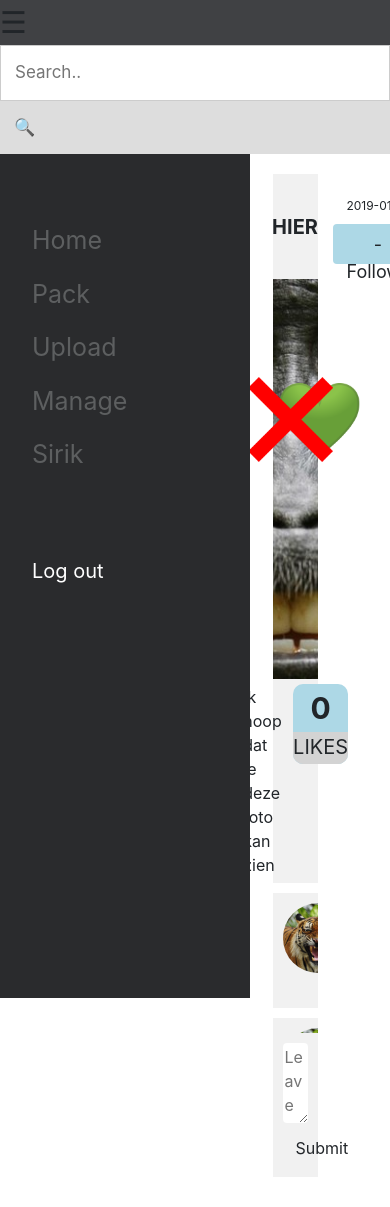
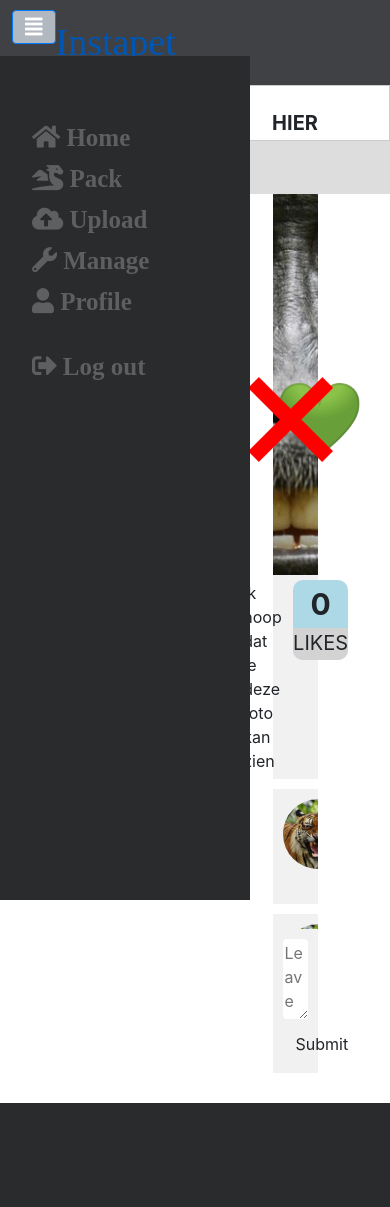
Before and after one commit to SirikS/website, a Flask app: page /home in a window 390 px wide; the page is wider, and only the part inside the window is pictured. After the commit the page ends 1103 px from the top of that part, so only its background shows below. Run offline with Flask 2, Linux system fonts and the light colour scheme; a user stored in the database is signed in; some libraries are stand-ins or nearby versions.

Commit message:
sidebar responsive, bugfixes layout

```diff
--- a/static/foto.css
+++ b/static/foto.css
@@ -2,6 +2,7 @@
 /*de middelste container met de foto*/
 .container{
     width:50%;
+    margin-top: 50px;
 }
 
 /*opmaak van de profielfoto van de uploader*/
--- a/static/layout.css
+++ b/static/layout.css
@@ -1,10 +1,10 @@
 /* The side navigation menu */
 .sidenav {
   height: 100%; /* 100% Full-height */
-  width: 250px; /* 0 width - change this with JavaScript */
-  position: absolute; /* Stay in place */
+  position: fixed; /* Stay in place */
+  width:250px;
   z-index: 1; /* Stay on top */
-  top: 50; /* Stay at the top */
+  margin-top: 56px; /* Stay at the top */
   left: 0;
   background-color: #2a2b2d; /*gray*/
   overflow-x: hidden; /* Disable horizontal scroll */
@@ -35,8 +35,17 @@
 .sidenav .logoutknop{
     font-size: 20px;
     color:white;
-    display: block;
-    padding-top:50px;
+}
+
+.instapet-titel
+{
+    font-family: Lucida Handwriting;
+    text-align: center;
+    text-decoration:bold;
+    color:white;
+    font-size: 38px;
+    margin-top:20px;
+    margin-left:10px;
 }
 
 /* Style page content - use this if you want to push the page content to the right when you open the side navigation */
@@ -52,6 +61,7 @@ li{
 
 .topnav {
   display:flex;
+  position: fixed;
   background-color:#404144;
   overflow: hidden;
   width:100%;
@@ -61,7 +71,7 @@ li{
 .topnav > div{
     width:100%;
 }
-..topnav > div > button{
+.topnav > div > button{
     margin-left:12px;
     margin-top:10px;
     margin-bottom:10px;
@@ -89,6 +99,7 @@ li{
   padding: 8px 10px;
   margin-top: 8px;
   margin-right: 16px;
+  margin-bottom: 8px;
   background: #ddd;
   font-size: 17px;
   border: none;
--- a/templates/layout.html
+++ b/templates/layout.html
@@ -8,9 +8,9 @@
         <meta content="initial-scale=1, width=device-width" name="viewport"/>
 
         <!-- documentation at http://getbootstrap.com/, alternative themes at https://www.bootstrapcdn.com/bootswatch/ -->
-          <link rel="stylesheet" href="https://maxcdn.bootstrapcdn.com/bootstrap/4.2.1/css/bootstrap.min.css">
+        <link rel="stylesheet" href="https://maxcdn.bootstrapcdn.com/bootstrap/4.2.1/css/bootstrap.min.css">
 
-        <link rel="stylesheet" href="https://cdnjs.cloudflare.com/ajax/libs/font-awesome/4.7.0/css/font-awesome.min.css">
+        <link rel="stylesheet" href='https://use.fontawesome.com/releases/v5.6.3/css/all.css'>
 
         <link href="{{ url_for('static', filename='layout.css') }}" rel="stylesheet" type="text/css" media="screen"//>
 
@@ -53,17 +53,21 @@ function openNav() {
     var e = document.getElementById("mySidenav");
     if (e.style.width == '250px')
     {
-        e.style.width = '0px';
+        e.style.width = '10px';
+        document.getElementById("main").style.marginLeft= "10px";
     }
     else
     {
         e.style.width = '250px';
+        document.getElementById("main").style.marginLeft= "250px";
     }
 }
 
 function closeNav() {
-    document.getElementById("mySidenav").style.width = "0";
+    document.getElementById("mySidenav").style.width = "10px";
+    document.getElementById("main").style.marginLeft= "10px";
 }
+
 </script>
 
 <!-- Use any element to open the sidenav -->
@@ -71,7 +75,8 @@ function closeNav() {
 
 <div class="topnav">
     <div>
-        <span style="font-size:30px;cursor:pointer" onclick="openNav()"> ☰ </span>
+        <button class="btn btn-primary fa fa-align-justify" onclick="openNav()"></button>
+        <a class="instapet-titel" href="{{ url_for('home') }}">Instapet</a>
 
         <div class="search-container">
             <form action="/search" method="post">
@@ -83,14 +88,13 @@ function closeNav() {
 </div>
 
 <div id="mySidenav" class="sidenav">
-    <li><a href="{{ url_for('home') }}">Home</a></li>
-    <li><a href="{{ url_for('pack') }}">Pack</a></li>
-    <li><a href="{{ url_for('upload') }}">Upload</a></li>
-    <li><a href="{{ url_for('manage') }}">Manage</a></li>
-    <li><a href="/profile/sirik">Sirik</a></li>
-
+    <li><a class="fas fa-home" href="{{ url_for('home') }}">&nbsp;Home</a></li>
+    <li><a class="fas fa-dragon" href="{{ url_for('pack') }}">&nbsp;Pack</a></li>
+    <li><a class="fas fa-cloud-upload-alt" href="{{ url_for('upload') }}">&nbsp;Upload</a></li>
+    <li><a class="fas fa-wrench" href="{{ url_for('manage') }}">&nbsp;Manage</a></li>
+    <li><a class="fas fa-user" href="{{ url_for('profile') }}">&nbsp;Profile</a></li>
     <br>
-    <a href="{{ url_for('logout') }}" class="logoutknop">Log out</a>
+    <li><a class="fa fa-sign-out-alt" href="{{ url_for('logout') }}" class="logoutknop">&nbsp;Log&nbsp;out</a></li>
 </div>
 
 
```
